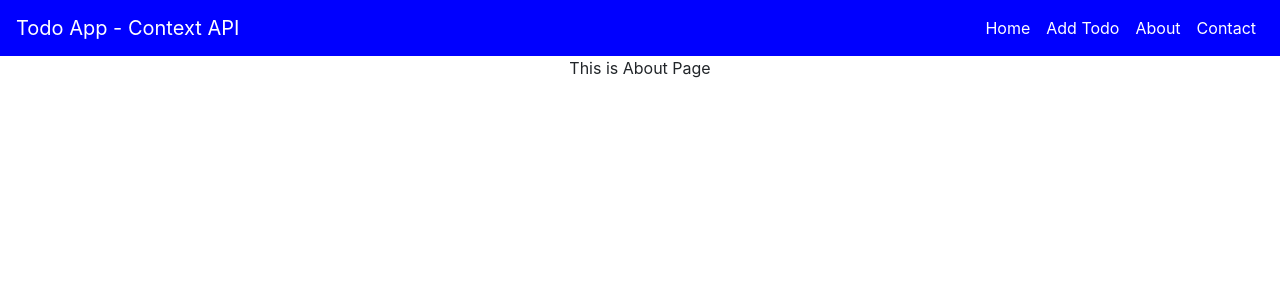
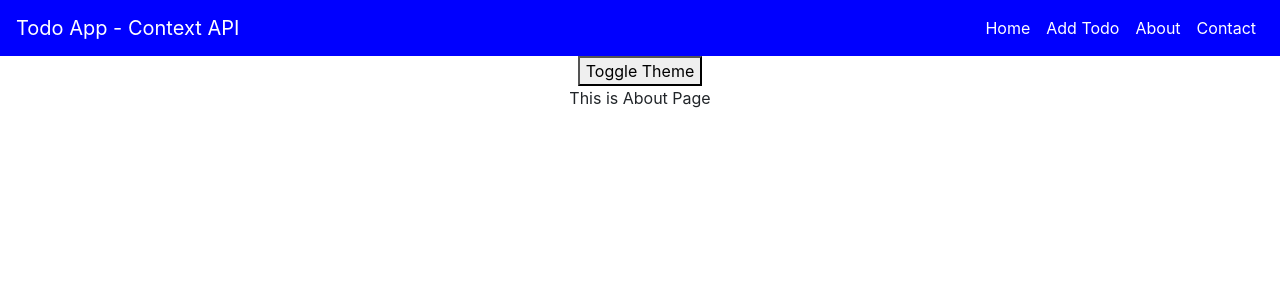
Before and after one commit to manozkumarj/React-Mine, a React (Create React App) app in the folder Todo-App-with-Context-API/: page /about in a window 1280 px wide. Shown: the top 300 px of the page. Built offline with nearby package versions, Linux system fonts and the light colour scheme; the HTML template or start-up script is replaced by a standard one.

Commit message:
Implemented ToggleTheme button --> Todo-App-with-Context-API

```diff
--- a/Todo-App-with-Context-API/src/App.js
+++ b/Todo-App-with-Context-API/src/App.js
@@ -9,6 +9,7 @@
 import ViewTodo from "./pages/ViewTodo";
 import ThemeContextProvider from "./contexts/ThemeContext";
 // import uuid from "uuid/v3";
+import ThemeToggle from "./pages/ThemeToggle";
 
 class App extends Component {
   state = {
@@ -25,6 +26,7 @@
         <div className="App">
           <ThemeContextProvider>
             <Header appName={this.state.appName} />
+            <ThemeToggle />
             <div className="container">
               <Switch>
                 <Route
--- a/Todo-App-with-Context-API/src/contexts/ThemeContext.js
+++ b/Todo-App-with-Context-API/src/contexts/ThemeContext.js
@@ -8,9 +8,16 @@
     light: { syntax: "#555", ui: "blue", bg: "#eee" },
     dark: { syntax: "#ddd", ui: "#333", bg: "#555" }
   };
+
+  toggleTheme = () => {
+    this.setState({ isLightTheme: !this.state.isLightTheme });
+  };
+
   render() {
     return (
-      <ThemeContext.Provider value={{ ...this.state }}>
+      <ThemeContext.Provider
+        value={{ ...this.state, toggleTheme: this.toggleTheme }}
+      >
         {this.props.children}
       </ThemeContext.Provider>
     );
--- /dev/null
+++ b/Todo-App-with-Context-API/src/pages/ThemeToggle.js
@@ -0,0 +1,12 @@
+import React, { Component } from "react";
+import { ThemeContext } from "./../contexts/ThemeContext";
+
+class ThemeToggle extends Component {
+  static contextType = ThemeContext;
+  render() {
+    let { toggleTheme } = this.context;
+    return <button onClick={toggleTheme}>Toggle Theme</button>;
+  }
+}
+
+export default ThemeToggle;
```
